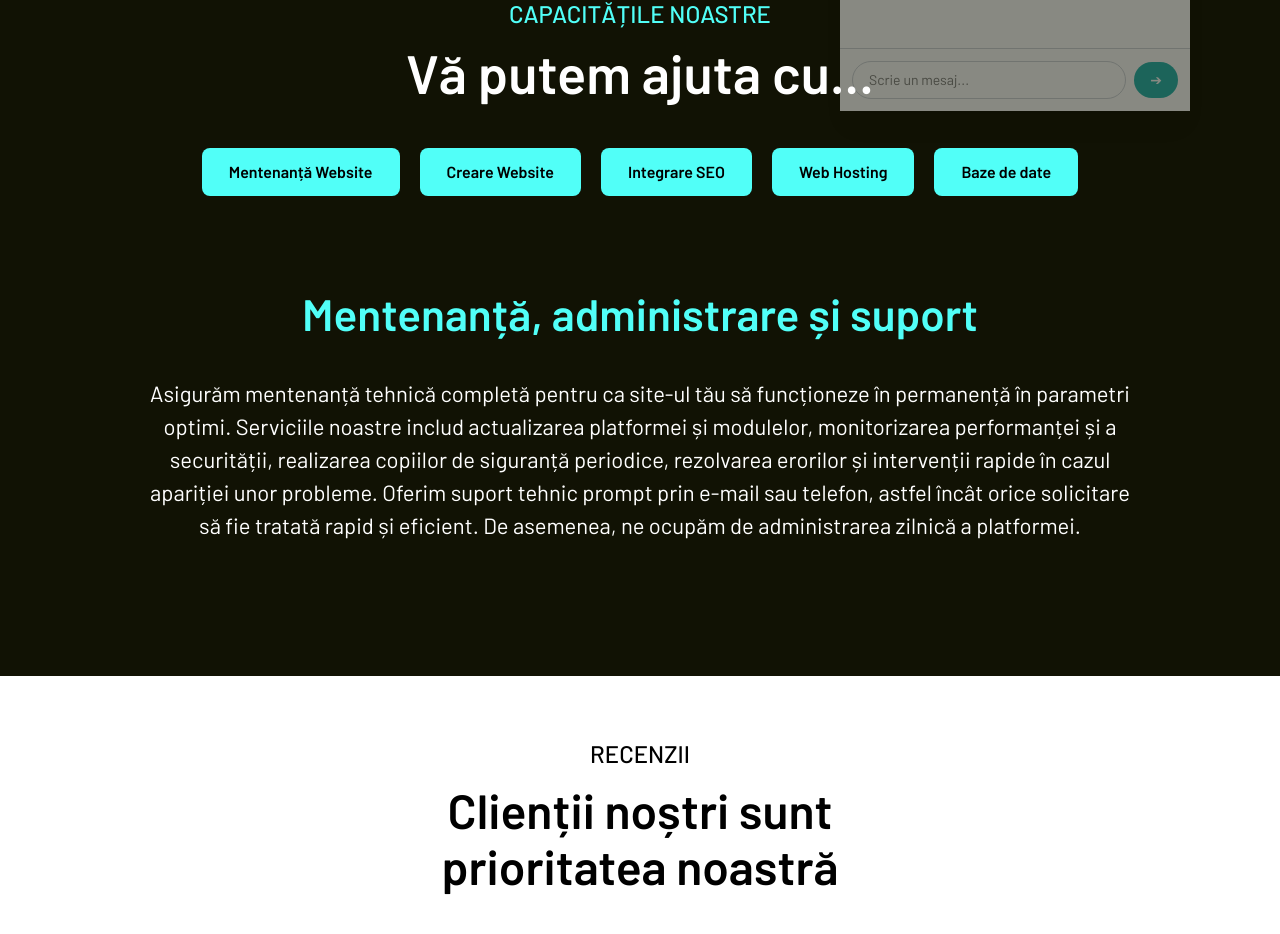
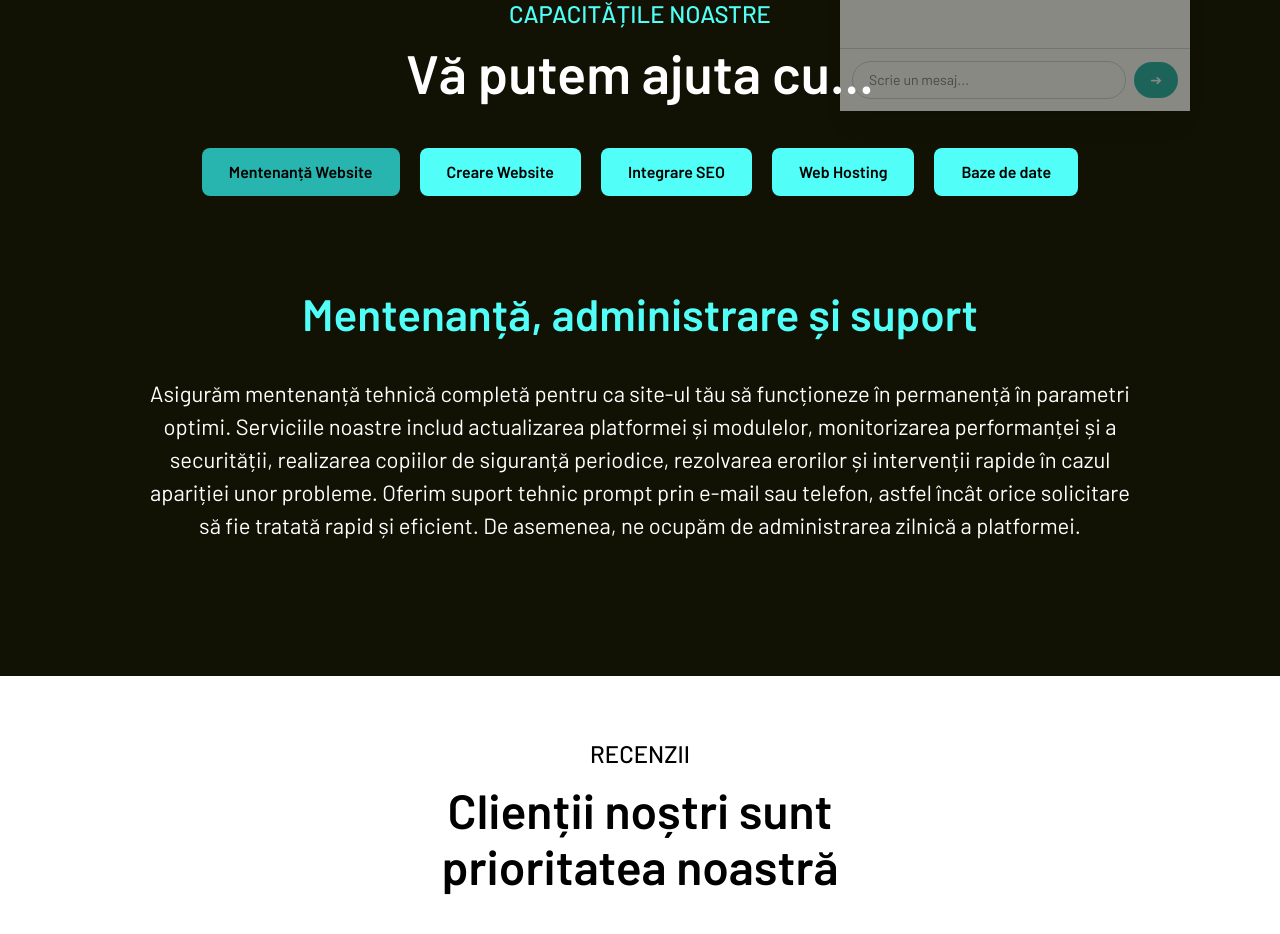
Before and after one commit to CristiMH/UIPrimeSSR, a React (Vite) app: page / in a window 1280 px wide. Shown: the part 2289-3223 px from the top of the page. Built offline with nearby package versions, Linux system fonts and the light colour scheme; no server answers.

Commit message:
services

```diff
--- a/src/components/Benefits.jsx
+++ b/src/components/Benefits.jsx
@@ -9,6 +9,7 @@ const Benefits = ({ onScrollTo }) => {
     const [infoRO, setInfoRO] = useState([]);
     const [infoEN, setInfoEN] = useState([]);
     const [show, setShow] = useState(false);
+    const [isHover, setIsHover] = useState(false);
 
     useEffect(() => {
         fetch('/website_services_descriptions.json')
@@ -49,7 +50,7 @@ const Benefits = ({ onScrollTo }) => {
                         { en: 'Web Hosting', ro: 'Web Hosting' },
                         { en: 'Databases', ro: 'Baze de date' }
                     ].map((item, idx) => (
-                        <div key={idx} onClick={() => { setCurrentIndex(idx); }} className={`${currentIndex === idx ? 'bg-[#28b5af]' : ' hover:bg-[#28b5af] transition-all duration-75 ease-in'} bg-[#51FFF8] px-[23px] py-[8px] xs:px-[27px] xs:py-[12px] rounded-[8px] cursor-pointer`}>
+                        <div key={idx} onMouseEnter={() => setIsHover(true)} onMouseLeave={() => setIsHover(false)} onClick={() => { setCurrentIndex(idx); }} className={`${currentIndex === idx && !isHover ? '!bg-[#28b5af]' : ' hover:bg-[#28b5af]'} transition-all duration-150 ease-in bg-[#51FFF8] px-[23px] py-[8px] xs:px-[27px] xs:py-[12px] rounded-[8px] cursor-pointer`}>
                             <h2 className='font-semibold text-black'>{language === 'en' ? item.en : item.ro}</h2>
                         </div>
                     ))}
```
